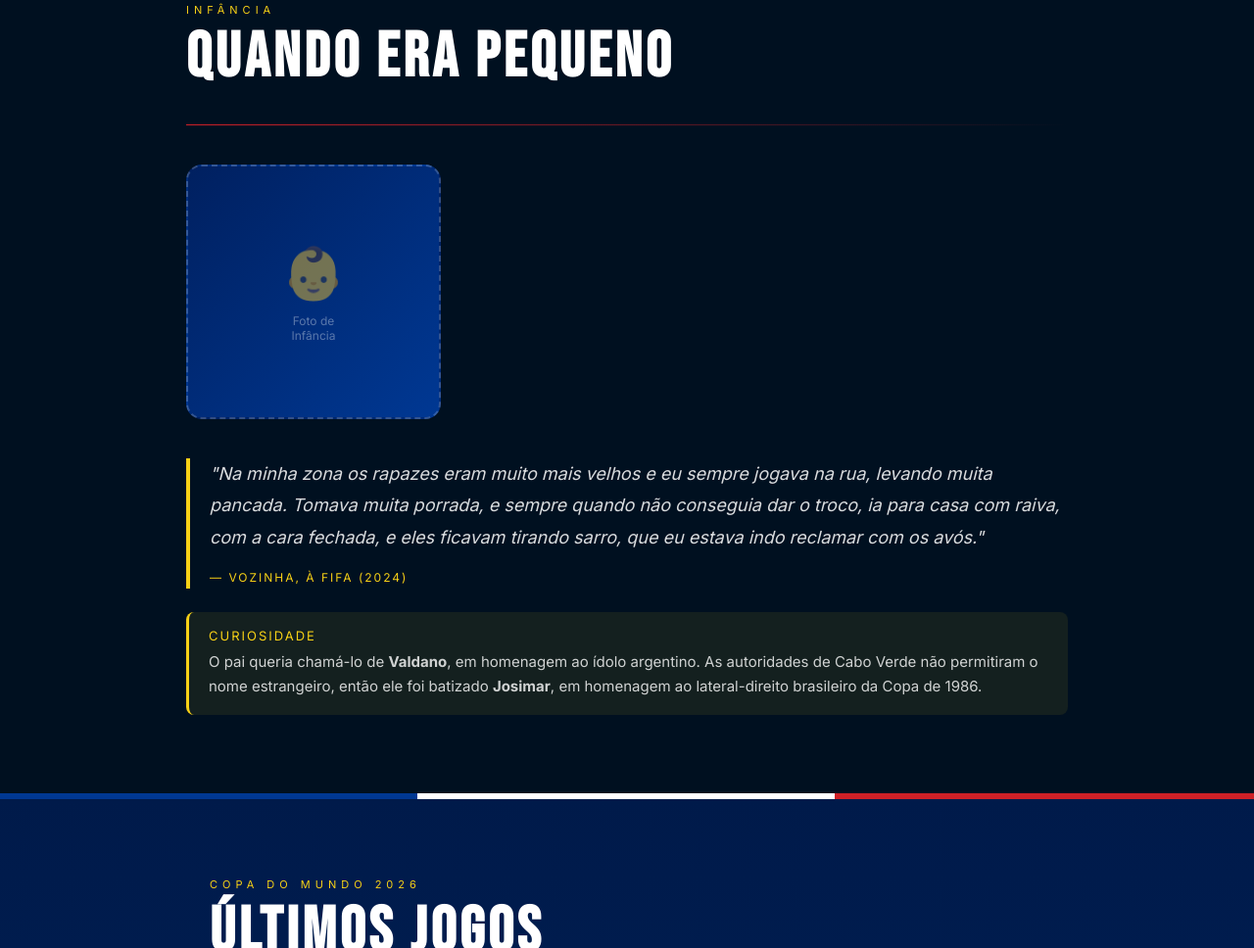
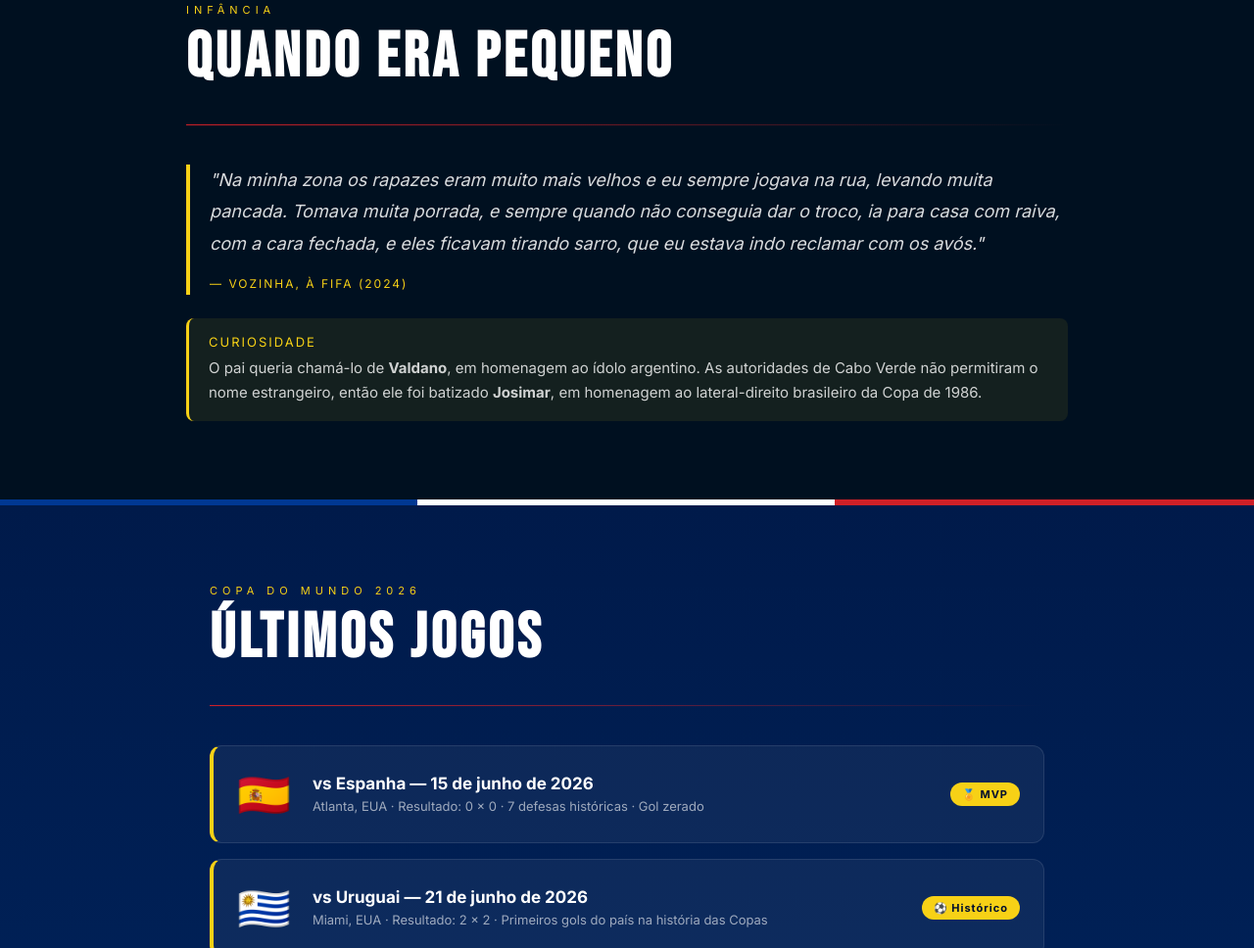
Before and after one commit to contasegudaria45-afk/Vozinha, a plain HTML site: page index.html in a window 1280 px wide. Shown: the part 1665-2633 px from the top of the page at 98% size. Drawn offline with Linux system fonts and the light colour scheme.

Commit message:
Refactor childhood section in index.html

```diff
--- a/index.html
+++ b/index.html
@@ -320,14 +320,7 @@
     <h2 class="sec-title reveal">Quando Era Pequeno</h2>
     <div class="rule"></div>
 
-    <div class="infancia-row reveal">
-      <!-- FOTO DE INFÂNCIA — adicione uma foto aqui se tiver -->
-      <div class="child-photo">
-        <div class="ph">👶</div>
-        <div class="ph-txt">Foto de<br>Infância</div>
-      </div>
-
-      <div>
+    <div class="reveal">
       <blockquote>
         "Na minha zona os rapazes eram muito mais velhos e eu sempre jogava na rua, levando muita pancada. Tomava muita porrada, e sempre quando não conseguia dar o troco, ia para casa com raiva, com a cara fechada, e eles ficavam tirando sarro, que eu estava indo reclamar com os avós."
         <cite>— Vozinha, à FIFA (2024)</cite>
@@ -336,7 +329,6 @@
         <div style="font-size: 13px; color: var(--yellow); text-transform: uppercase; letter-spacing: 2px; margin-bottom: 6px;">Curiosidade</div>
         <div style="font-size: 15px; line-height: 1.7; color: rgba(255,255,255,.8);">
           O pai queria chamá-lo de <strong>Valdano</strong>, em homenagem ao ídolo argentino. As autoridades de Cabo Verde não permitiram o nome estrangeiro, então ele foi batizado <strong>Josimar</strong>, em homenagem ao lateral-direito brasileiro da Copa de 1986.
-          </div>
         </div>
       </div>
     </div>
```
Lines whose indentation alone changed are shown as unchanged.
